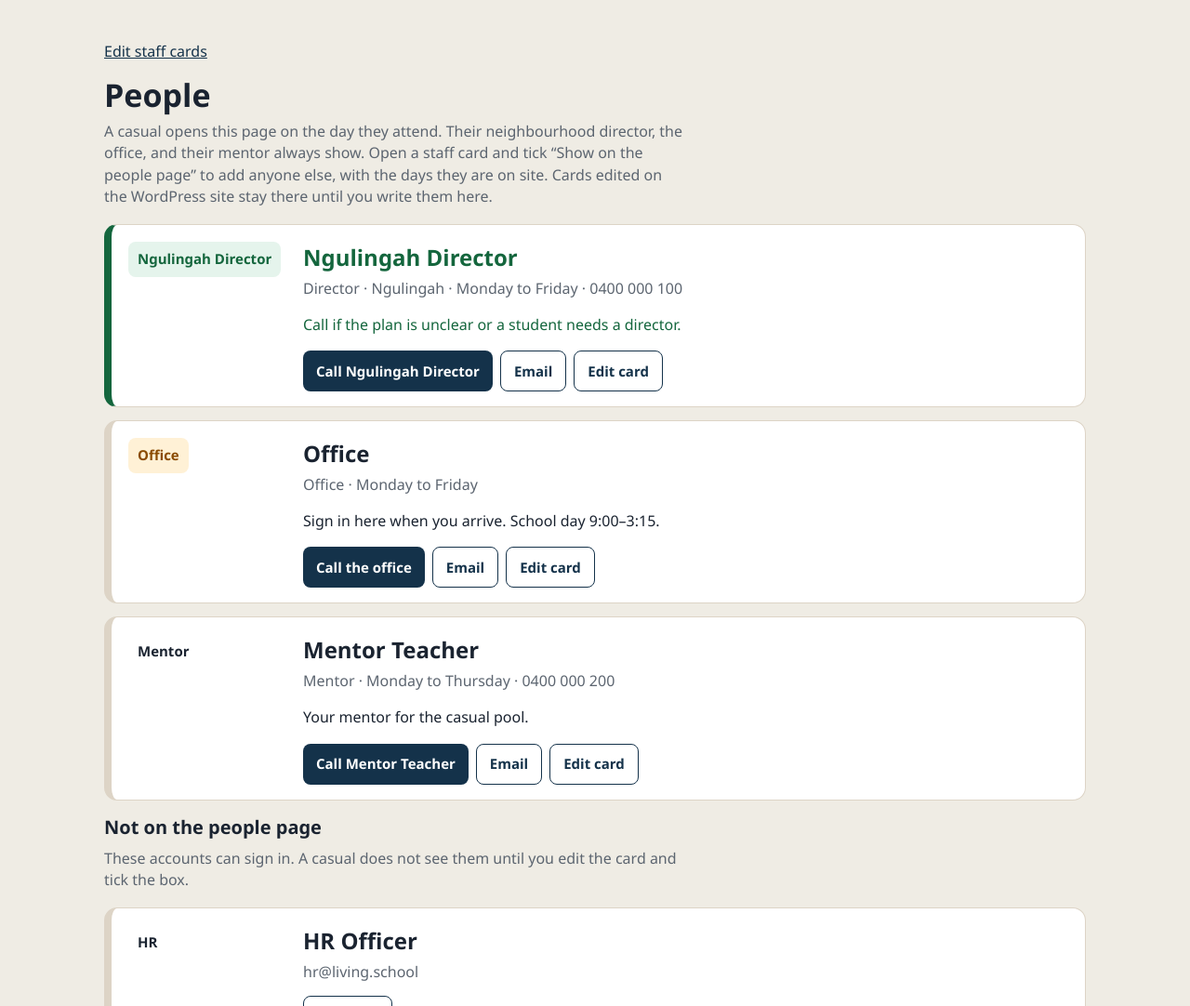
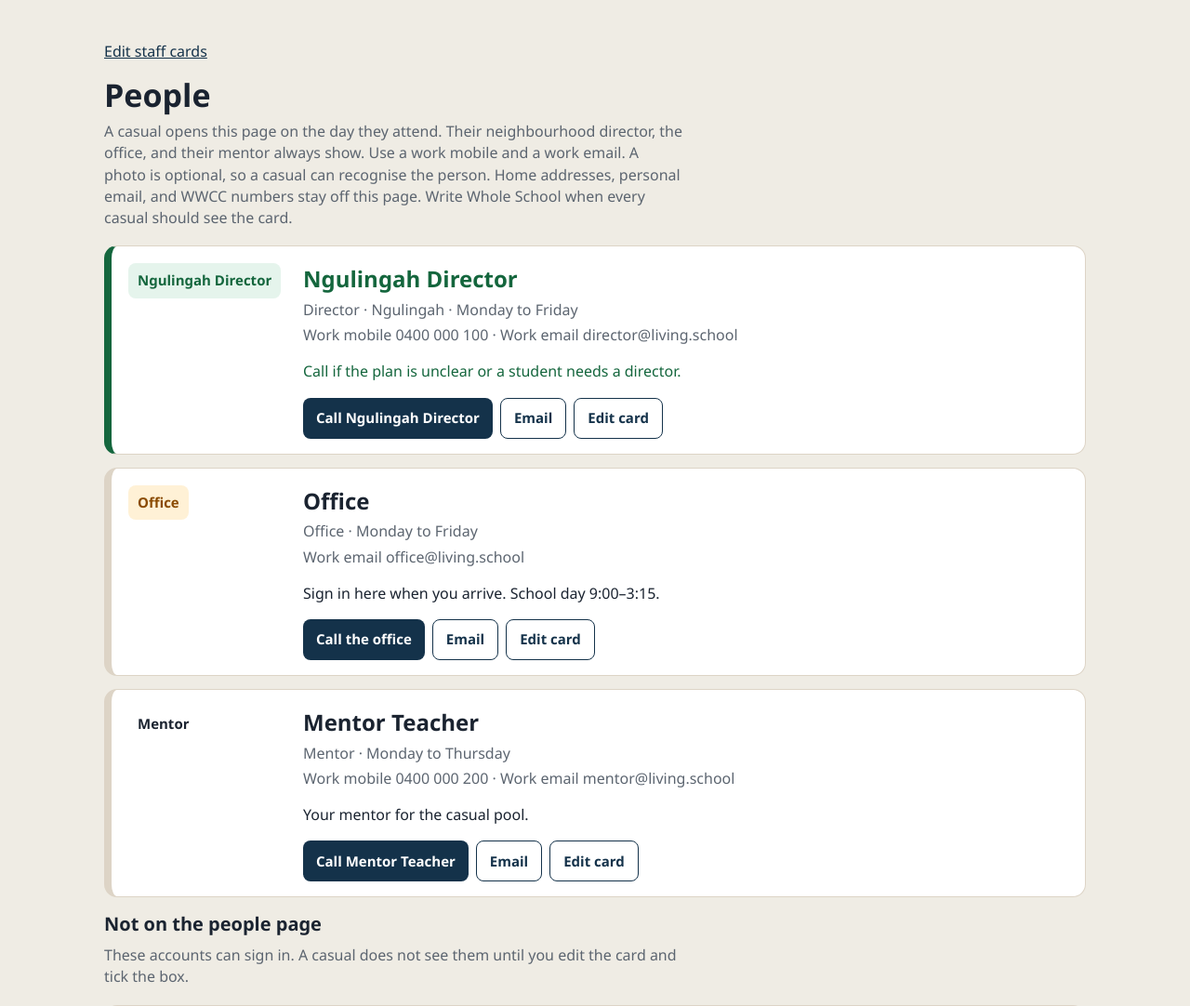
Before and after one commit to LSConductor/teacher-dashboard-ui, a Laravel app: page /people in a window 1280 px wide. Shown: the part 76-1158 px from the top of the page at 93% size. Run offline with Laravel 12, Linux system fonts and the light colour scheme; a user stored in the database is signed in; data comes from the database, SQL or seed files in the repository.

Commit message:
Add an optional people photo and limit cards to work contact.
A casual can recognise someone on site. The photo stays behind sign-in. Whole School shows the card to every casual, and the page says the number and email are for school business only.

Co-authored-by: hojs.stewart <hojs.stewart@gmail.com>

```diff
--- a/hr/app/Hr/PeopleCards.php
+++ b/hr/app/Hr/PeopleCards.php
@@ -111,7 +111,7 @@ class PeopleCards
 
     private static function visibleToPerson(User $member, Person $person): bool
     {
-        if ($member->role === 'director' && $member->neighbourhood === $person->neighbourhood) {
+        if ($member->role === 'director' && self::sameOrWholeSchool($member->neighbourhood, $person->neighbourhood)) {
             return true;
         }
         if ($member->role === 'office') {
@@ -126,13 +126,13 @@ class PeopleCards
 
     private static function visibleInNeighbourhood(User $member, ?string $neighbourhood): bool
     {
-        if ($member->role === 'director' && $member->neighbourhood === $neighbourhood) {
+        if ($member->role === 'director' && self::sameOrWholeSchool($member->neighbourhood, $neighbourhood)) {
             return true;
         }
         if ($member->role === 'office') {
             return true;
         }
-        if ($member->role === 'mentor' && (blank($member->neighbourhood) || $member->neighbourhood === $neighbourhood)) {
+        if ($member->role === 'mentor' && self::sameOrWholeSchool($member->neighbourhood, $neighbourhood)) {
             return true;
         }
 
@@ -154,7 +154,41 @@ class PeopleCards
             return false;
         }
 
-        return blank($member->neighbourhood) || $member->neighbourhood === $neighbourhood;
+        return self::sameOrWholeSchool($member->neighbourhood, $neighbourhood);
+    }
+
+    public static function viewerCanSee(User $viewer, User $member): bool
+    {
+        if ((int) $viewer->school_id !== (int) $member->school_id || $member->role === 'casual') {
+            return false;
+        }
+        if (in_array($viewer->role, ['hr', 'conductor'], true)) {
+            return true;
+        }
+        if ($viewer->role === 'casual' && $viewer->person_id) {
+            $person = Person::query()->where('school_id', $viewer->school_id)->find($viewer->person_id);
+
+            return $person ? self::visibleToPerson($member, $person) : false;
+        }
+        if ($viewer->role === 'director') {
+            return self::visibleInNeighbourhood($member, $viewer->neighbourhood);
+        }
+
+        return self::isKeyPerson($member);
+    }
+
+    private static function sameOrWholeSchool(?string $cardNeighbourhood, ?string $casualNeighbourhood): bool
+    {
+        if (blank($cardNeighbourhood) || self::coversAll($cardNeighbourhood)) {
+            return true;
+        }
+
+        return $cardNeighbourhood === $casualNeighbourhood;
+    }
+
+    private static function coversAll(?string $neighbourhood): bool
+    {
+        return in_array(strtolower(trim((string) $neighbourhood)), ['whole school', 'all', 'all neighbourhoods'], true);
     }
 
     private static function rank(User $member): int
--- a/hr/app/Http/Controllers/PeopleController.php
+++ b/hr/app/Http/Controllers/PeopleController.php
@@ -4,7 +4,9 @@ namespace App\Http\Controllers;
 
 use App\Hr\PeopleCards;
 use App\Models\Person;
+use App\Models\User;
 use Illuminate\Http\Request;
+use Illuminate\Support\Facades\Storage;
 
 class PeopleController extends Controller
 {
@@ -39,4 +41,12 @@ class PeopleController extends Controller
             'person' => $person,
         ]);
     }
+
+    public function photo(Request $request, User $member)
+    {
+        abort_unless(PeopleCards::viewerCanSee($request->user(), $member), 404);
+        abort_unless(filled($member->photo_path) && Storage::disk('local')->exists($member->photo_path), 404);
+
+        return Storage::disk('local')->response($member->photo_path);
+    }
 }
--- a/hr/resources/views/layouts/app.blade.php
+++ b/hr/resources/views/layouts/app.blade.php
@@ -88,6 +88,7 @@
         .person.green { border-left-color: var(--green); }
         .person.amber { border-left-color: var(--amber); }
         .person.red { border-left-color: var(--red); }
+        .portrait { width: 120px; height: 120px; object-fit: cover; border-radius: 12px; display: block; margin-bottom: 10px; }
         .person h2 { font-size: 24px; margin: 0; }
         .person h2 a { color: inherit; text-decoration: none; }
         .person h2 a:hover { text-decoration: underline; }
--- a/hr/resources/views/people/index.blade.php
+++ b/hr/resources/views/people/index.blade.php
@@ -8,9 +8,9 @@
 @endif
 <h1>People</h1>
 @if($person)
-    <p class="lede">These are the people to find when you arrive. The teacher is the class you are with. Your director and the office are the calls to make.</p>
+    <p class="lede">These are the people to find when you arrive. The teacher is the class you are with. Call or email for school business while you are on site. If a child is in immediate danger, call 000, then your director. Do not pass these numbers or photos on.</p>
 @elseif($managing)
-    <p class="lede">A casual opens this page on the day they attend. Their neighbourhood director, the office, and their mentor always show. Open a staff card and tick “Show on the people page” to add anyone else, with the days they are on site. Cards edited on the WordPress site stay there until you write them here.</p>
+    <p class="lede">A casual opens this page on the day they attend. Their neighbourhood director, the office, and their mentor always show. Use a work mobile and a work email. A photo is optional, so a casual can recognise the person. Home addresses, personal email, and WWCC numbers stay off this page. Write Whole School when every casual should see the card.</p>
 @else
     <p class="lede">These are the people a casual meets on site: the neighbourhood director, the office, and the mentors.</p>
 @endif
@@ -35,6 +35,9 @@
 @forelse($cards as $member)
     <article class="person {{ $member->role === 'director' ? 'green' : '' }}">
         <div>
+            @if($member->photo_path)
+                <img class="portrait" src="{{ route('people.photo', $member) }}" alt="Photo of {{ $member->name }}">
+            @endif
             <span class="status {{ $member->role === 'director' ? 'green' : ($member->role === 'office' ? 'amber' : '') }}">{{ \App\Hr\PeopleCards::title($member) }}</span>
         </div>
         <div>
@@ -43,7 +46,11 @@
                 {{ $roleLabel($member->role) }}
                 @if($member->neighbourhood) · {{ $member->neighbourhood }}@endif
                 @if($member->days_on_site) · {{ $member->days_on_site }}@endif
-                @if($member->mobile) · {{ $member->mobile }}@endif
+            </p>
+            <p class="meta">
+                @if($member->mobile)Work mobile {{ $member->mobile }}@endif
+                @if($member->mobile && $member->email) · @endif
+                @if($member->email)Work email {{ $member->email }}@endif
             </p>
             <p>{{ \App\Hr\PeopleCards::note($member) }}</p>
             <div class="actions">
--- a/hr/routes/web.php
+++ b/hr/routes/web.php
@@ -40,6 +40,7 @@ Route::middleware('guest')->group(function () {
 Route::middleware('auth')->group(function () {
     Route::post('/logout', [SessionController::class, 'destroy'])->name('logout');
     Route::get('/people', [PeopleController::class, 'index'])->name('people');
+    Route::get('/people/{member}/photo', [PeopleController::class, 'photo'])->name('people.photo');
     Route::get('/casuals', [CasualController::class, 'index'])->name('casuals.index');
     Route::get('/casuals/new', [CasualController::class, 'create'])->name('casuals.create')->middleware('role:hr,conductor');
     Route::post('/casuals', [CasualController::class, 'store'])->name('casuals.store')->middleware('role:hr,conductor');
```
Also changed, not shown: hr/app/Http/Controllers/SetupController.php (+21 -0 lines), hr/resources/views/setup/staff-edit.blade.php (+18 -5 lines), hr/resources/views/setup/staff.blade.php (+10 -4 lines), hr/tests/Feature/CasualHrTest.php (+63 -0 lines), hr/database/migrations/2026_11_07_000007_staff_photo.php (added).
